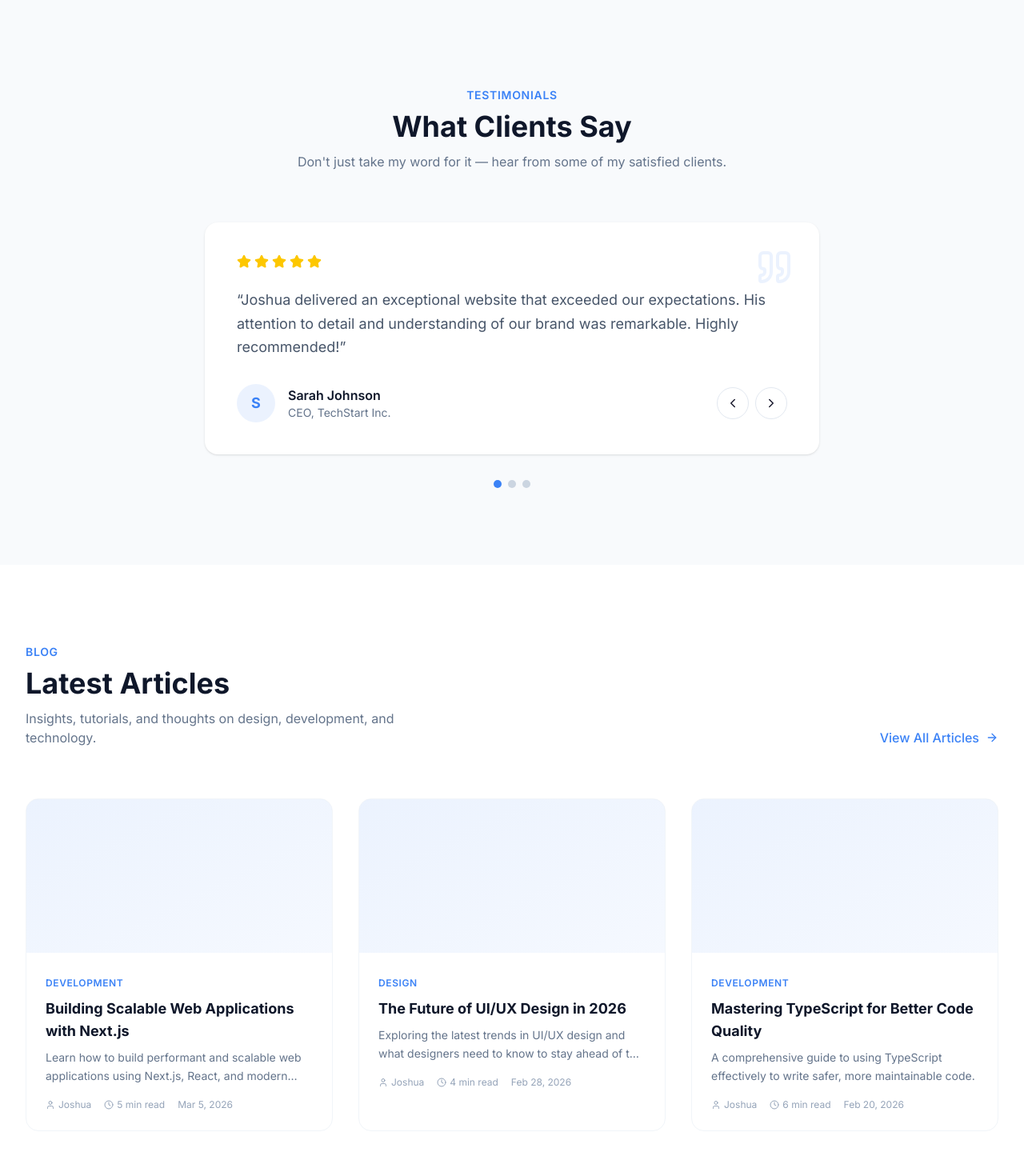
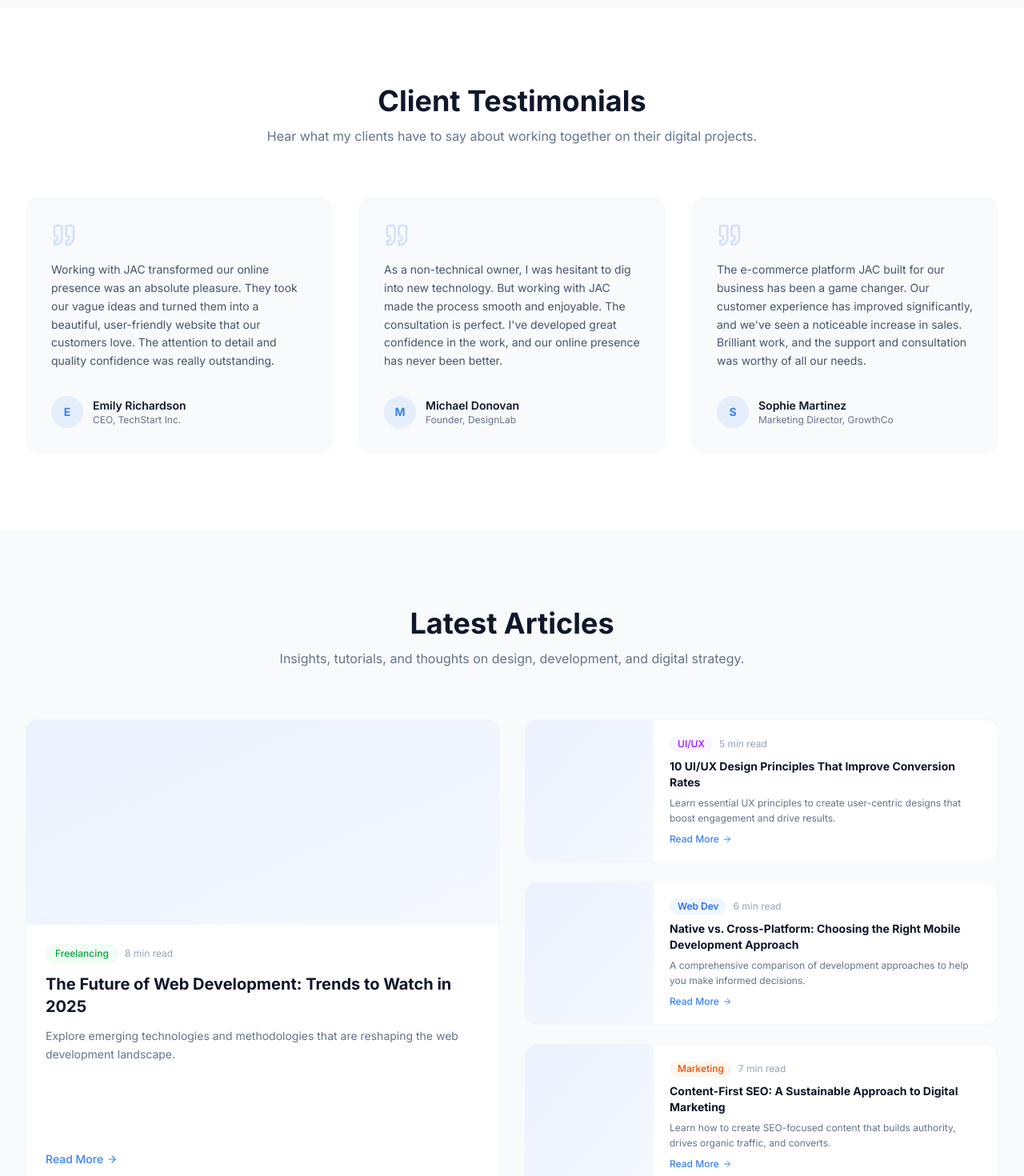
Before and after one commit to Joshua024/jac-portfolio, a Next.js app: page / in a window 1280 px wide. Shown: the part 3720-5190 px from the top of the page at 80% size. Built offline with nearby package versions, Linux system fonts and the light colour scheme; no server answers; the database is empty.

Commit message:
Redesign Testimonials and LatestArticles to match Figma design

```diff
--- a/src/app/page.tsx
+++ b/src/app/page.tsx
@@ -8,14 +8,15 @@ import LatestArticles from "@/components/LatestArticles";
 import Newsletter from "@/components/Newsletter";
 import Contact from "@/components/Contact";
 import Footer from "@/components/Footer";
-import { getTestimonials, getTrustedCompanies, getFeaturedProjects, getServices } from "@/lib/data";
+import { getTestimonials, getTrustedCompanies, getFeaturedProjects, getServices, getArticles } from "@/lib/data";
 
 export default async function Home() {
-  const [dbTestimonials, dbCompanies, dbProjects, dbServices] = await Promise.all([
+  const [dbTestimonials, dbCompanies, dbProjects, dbServices, dbArticles] = await Promise.all([
     getTestimonials("home"),
     getTrustedCompanies(),
     getFeaturedProjects(6),
     getServices(),
+    getArticles(),
   ]);
 
   const testimonials = dbTestimonials.map((t) => ({
@@ -70,6 +71,17 @@ export default async function Home() {
     };
   });
 
+  const articles = dbArticles.slice(0, 4).map((a) => ({
+    id: a.id,
+    slug: a.slug,
+    title: a.title,
+    excerpt: a.excerpt,
+    category: a.category,
+    date: a.date,
+    readTime: a.readTime,
+    image: a.image,
+  }));
+
   return (
     <>
       <Navbar />
@@ -79,7 +91,7 @@ export default async function Home() {
         <FeaturedProjects projects={projects.length > 0 ? projects : undefined} />
         <Services services={services.length > 0 ? services : undefined} />
         <Testimonials testimonials={testimonials} />
-        <LatestArticles />
+        <LatestArticles articles={articles.length > 0 ? articles : undefined} />
         <Newsletter />
         <Contact />
       </main>
--- a/src/components/LatestArticles.tsx
+++ b/src/components/LatestArticles.tsx
@@ -1,102 +1,170 @@
 import Link from "next/link";
-import { ArrowRight, Clock, User } from "lucide-react";
+import { ArrowRight } from "lucide-react";
 
-const articles = [
+interface ArticleItem {
+  id: string | number;
+  slug: string;
+  title: string;
+  excerpt: string;
+  category: string;
+  date: string;
+  readTime: number;
+  image?: string;
+}
+
+interface Props {
+  articles?: ArticleItem[];
+}
+
+const categoryColors: Record<string, string> = {
+  Freelancing: "bg-green-50 text-green-600",
+  "UI/UX": "bg-purple-50 text-purple-600",
+  "Web Dev": "bg-blue-50 text-blue-600",
+  Development: "bg-blue-50 text-blue-600",
+  Design: "bg-purple-50 text-purple-600",
+  Marketing: "bg-orange-50 text-orange-600",
+  Mobile: "bg-cyan-50 text-cyan-600",
+  SEO: "bg-emerald-50 text-emerald-600",
+  Branding: "bg-pink-50 text-pink-600",
+  Technology: "bg-indigo-50 text-indigo-600",
+};
+
+const defaultArticles: ArticleItem[] = [
   {
     id: 1,
-    title: "Building Scalable Web Applications with Next.js",
+    slug: "future-of-web-development-trends-2025",
+    title: "The Future of Web Development: Trends to Watch in 2025",
     excerpt:
-      "Learn how to build performant and scalable web applications using Next.js, React, and modern best practices.",
-    category: "Development",
+      "Explore emerging technologies and methodologies that are reshaping the web development landscape.",
+    category: "Freelancing",
     date: "Mar 5, 2026",
-    readTime: "5 min read",
-    author: "Joshua",
+    readTime: 8,
+    image: "/articles/article1.jpg",
   },
   {
     id: 2,
-    title: "The Future of UI/UX Design in 2026",
+    slug: "ui-ux-design-principles-conversion-rates",
+    title: "10 UI/UX Design Principles That Improve Conversion Rates",
     excerpt:
-      "Exploring the latest trends in UI/UX design and what designers need to know to stay ahead of the curve.",
-    category: "Design",
+      "Learn essential UX principles to create user-centric designs that boost engagement and drive results.",
+    category: "UI/UX",
     date: "Feb 28, 2026",
-    readTime: "4 min read",
-    author: "Joshua",
+    readTime: 5,
+    image: "/articles/article2.jpg",
   },
   {
     id: 3,
-    title: "Mastering TypeScript for Better Code Quality",
+    slug: "native-vs-cross-platform-mobile-development",
+    title: "Native vs. Cross-Platform: Choosing the Right Mobile Development Approach",
     excerpt:
-      "A comprehensive guide to using TypeScript effectively to write safer, more maintainable code.",
-    category: "Development",
+      "A comprehensive comparison of development approaches to help you make informed decisions.",
+    category: "Web Dev",
     date: "Feb 20, 2026",
-    readTime: "6 min read",
-    author: "Joshua",
+    readTime: 6,
+    image: "/articles/article3.jpg",
+  },
+  {
+    id: 4,
+    slug: "content-first-seo-sustainable-approach",
+    title: "Content-First SEO: A Sustainable Approach to Digital Marketing",
+    excerpt:
+      "Learn how to create SEO-focused content that builds authority, drives organic traffic, and converts.",
+    category: "Marketing",
+    date: "Feb 15, 2026",
+    readTime: 7,
+    image: "/articles/article4.jpg",
   },
 ];
 
-export default function LatestArticles() {
+export default function LatestArticles({ articles = defaultArticles }: Props) {
+  const featured = articles[0];
+  const rest = articles.slice(1, 4);
+
   return (
-    <section className="py-24 bg-white">
+    <section className="py-24 bg-gray-50">
       <div className="max-w-7xl mx-auto px-4 sm:px-6 lg:px-8">
         {/* Header */}
-        <div className="flex flex-col sm:flex-row sm:items-end sm:justify-between gap-4 mb-16">
-          <div>
-            <span className="text-primary font-semibold text-sm uppercase tracking-wider">
-              Blog
-            </span>
-            <h2 className="text-4xl font-bold text-gray-900 mt-2">
-              Latest Articles
-            </h2>
-            <p className="text-gray-500 mt-3 max-w-lg">
-              Insights, tutorials, and thoughts on design, development, and technology.
-            </p>
+        <div className="text-center max-w-2xl mx-auto mb-16">
+          <h2 className="text-4xl font-bold text-gray-900">
+            Latest Articles
+          </h2>
+          <p className="text-gray-500 mt-3">
+            Insights, tutorials, and thoughts on design, development, and digital strategy.
+          </p>
+        </div>
+
+        {/* Articles Layout: Featured (left) + Stacked (right) */}
+        <div className="grid lg:grid-cols-2 gap-8">
+          {/* Featured Article */}
+          {featured && (
+            <Link
+              href={`/blog/${featured.slug}`}
+              className="group bg-white rounded-2xl overflow-hidden border border-gray-100 hover:shadow-lg transition-all duration-300 flex flex-col"
+            >
+              <div className="h-64 bg-gradient-to-br from-primary/10 to-primary/5" />
+              <div className="p-6 flex-1 flex flex-col">
+                <div className="flex items-center gap-2 mb-3">
+                  <span className={`text-xs font-medium px-3 py-1 rounded-full ${categoryColors[featured.category] || "bg-gray-100 text-gray-600"}`}>
+                    {featured.category}
+                  </span>
+                  <span className="text-xs text-gray-400">{featured.readTime} min read</span>
+                </div>
+                <h3 className="text-xl font-bold text-gray-900 group-hover:text-primary transition-colors mb-3">
+                  {featured.title}
+                </h3>
+                <p className="text-gray-500 text-sm leading-relaxed flex-1 mb-4">
+                  {featured.excerpt}
+                </p>
+                <span className="inline-flex items-center gap-1 text-primary text-sm font-medium">
+                  Read More
+                  <ArrowRight size={14} />
+                </span>
+              </div>
+            </Link>
+          )}
+
+          {/* Stacked Articles */}
+          <div className="flex flex-col gap-6">
+            {rest.map((article) => (
+              <Link
+                key={article.id}
+                href={`/blog/${article.slug}`}
+                className="group bg-white rounded-2xl overflow-hidden border border-gray-100 hover:shadow-lg transition-all duration-300 flex flex-row"
+              >
+                <div className="w-40 min-h-full bg-gradient-to-br from-primary/10 to-primary/5 flex-shrink-0" />
+                <div className="p-5 flex-1 flex flex-col justify-center">
+                  <div className="flex items-center gap-2 mb-2">
+                    <span className={`text-xs font-medium px-2.5 py-0.5 rounded-full ${categoryColors[article.category] || "bg-gray-100 text-gray-600"}`}>
+                      {article.category}
+                    </span>
+                    <span className="text-xs text-gray-400">{article.readTime} min read</span>
+                  </div>
+                  <h3 className="text-sm font-bold text-gray-900 group-hover:text-primary transition-colors mb-1.5 line-clamp-2">
+                    {article.title}
+                  </h3>
+                  <p className="text-gray-500 text-xs leading-relaxed line-clamp-2 mb-2">
+                    {article.excerpt}
+                  </p>
+                  <span className="inline-flex items-center gap-1 text-primary text-xs font-medium">
+                    Read More
+                    <ArrowRight size={12} />
+                  </span>
+                </div>
+              </Link>
+            ))}
           </div>
+        </div>
+
+        {/* View All Articles */}
+        <div className="text-center mt-12">
           <Link
             href="/blog"
-            className="inline-flex items-center gap-2 text-primary font-medium hover:underline shrink-0"
+            className="inline-flex items-center gap-2 text-gray-600 font-medium hover:text-primary transition-colors"
           >
             View All Articles
             <ArrowRight size={16} />
           </Link>
         </div>
-
-        {/* Articles Grid */}
-        <div className="grid md:grid-cols-2 lg:grid-cols-3 gap-8">
-          {articles.map((article) => (
-            <article
-              key={article.id}
-              className="group bg-white rounded-2xl overflow-hidden border border-gray-100 hover:shadow-lg transition-all duration-300"
-            >
-              {/* Image */}
-              <div className="h-48 bg-gradient-to-br from-primary/10 to-primary/5" />
-
-              {/* Content */}
-              <div className="p-6">
-                <span className="text-xs font-semibold text-primary uppercase tracking-wider">
-                  {article.category}
-                </span>
-                <h3 className="text-lg font-bold text-gray-900 mt-2 group-hover:text-primary transition-colors line-clamp-2">
-                  {article.title}
-                </h3>
-                <p className="text-gray-500 text-sm mt-2 leading-relaxed line-clamp-2">
-                  {article.excerpt}
-                </p>
-
-                <div className="flex items-center gap-4 mt-4 text-xs text-gray-400">
-                  <span className="flex items-center gap-1">
-                    <User size={12} />
-                    {article.author}
-                  </span>
-                  <span className="flex items-center gap-1">
-                    <Clock size={12} />
-                    {article.readTime}
-                  </span>
-                  <span>{article.date}</span>
-                </div>
-              </div>
-            </article>
-          ))}
-        </div>
       </div>
     </section>
   );
--- a/src/components/Testimonials.tsx
+++ b/src/components/Testimonials.tsx
@@ -1,143 +1,83 @@
 "use client";
 
-import { useState } from "react";
-import { ChevronLeft, ChevronRight, Star, Quote } from "lucide-react";
+import { Quote } from "lucide-react";
 
 interface TestimonialData {
   id: string;
   name: string;
   role: string;
   content: string;
-  rating: number;
+  rating?: number;
 }
 
 const defaultTestimonials: TestimonialData[] = [
   {
     id: "1",
-    name: "Sarah Johnson",
+    name: "Emily Richardson",
     role: "CEO, TechStart Inc.",
     content:
-      "Joshua delivered an exceptional website that exceeded our expectations. His attention to detail and understanding of our brand was remarkable. Highly recommended!",
-    rating: 5,
+      "Working with JAC transformed our online presence was an absolute pleasure. They took our vague ideas and turned them into a beautiful, user-friendly website that our customers love. The attention to detail and quality confidence was really outstanding.",
   },
   {
     id: "2",
-    name: "Michael Chen",
+    name: "Michael Donovan",
     role: "Founder, DesignLab",
     content:
-      "Working with JAC was a fantastic experience. He transformed our vision into a stunning reality. The project was delivered on time and the quality was outstanding.",
-    rating: 5,
+      "As a non-technical owner, I was hesitant to dig into new technology. But working with JAC made the process smooth and enjoyable. The consultation is perfect. I've developed great confidence in the work, and our online presence has never been better.",
   },
   {
     id: "3",
-    name: "Emily Davis",
+    name: "Sophie Martinez",
     role: "Marketing Director, GrowthCo",
     content:
-      "The mobile app Joshua built for us has significantly improved our customer engagement. His technical expertise and creative approach made all the difference.",
-    rating: 5,
+      "The e-commerce platform JAC built for our business has been a game changer. Our customer experience has improved significantly, and we've seen a noticeable increase in sales. Brilliant work, and the support and consultation was worthy of all our needs.",
   },
 ];
 
 export default function Testimonials({ testimonials: propTestimonials }: { testimonials?: TestimonialData[] }) {
   const testimonials = propTestimonials && propTestimonials.length > 0 ? propTestimonials : defaultTestimonials;
-  const [current, setCurrent] = useState(0);
-
-  const prev = () =>
-    setCurrent((c) => (c === 0 ? testimonials.length - 1 : c - 1));
-  const next = () =>
-    setCurrent((c) => (c === testimonials.length - 1 ? 0 : c + 1));
 
   return (
-    <section className="py-24 bg-gray-50">
+    <section className="py-24 bg-white">
       <div className="max-w-7xl mx-auto px-4 sm:px-6 lg:px-8">
         {/* Header */}
         <div className="text-center max-w-2xl mx-auto mb-16">
-          <span className="text-primary font-semibold text-sm uppercase tracking-wider">
-            Testimonials
-          </span>
-          <h2 className="text-4xl font-bold text-gray-900 mt-2">
-            What Clients Say
+          <h2 className="text-4xl font-bold text-gray-900">
+            Client Testimonials
           </h2>
           <p className="text-gray-500 mt-3">
-            Don&apos;t just take my word for it — hear from some of my satisfied clients.
+            Hear what my clients have to say about working together on their digital projects.
           </p>
         </div>
 
-        {/* Testimonial Card */}
-        <div className="max-w-3xl mx-auto">
-          <div className="bg-white rounded-2xl p-10 shadow-sm relative">
-            <Quote
-              size={48}
-              className="text-primary/10 absolute top-8 right-8"
-            />
-
-            {/* Stars */}
-            <div className="flex gap-1 mb-6">
-              {Array.from({ length: testimonials[current].rating }).map(
-                (_, i) => (
-                  <Star
-                    key={i}
-                    size={18}
-                    className="text-yellow-400 fill-yellow-400"
-                  />
-                )
-              )}
-            </div>
-
-            <p className="text-gray-600 text-lg leading-relaxed mb-8">
-              &ldquo;{testimonials[current].content}&rdquo;
-            </p>
-
-            <div className="flex items-center justify-between">
-              <div className="flex items-center gap-4">
-                <div className="w-12 h-12 bg-primary/10 rounded-full flex items-center justify-center">
-                  <span className="text-primary font-bold text-lg">
-                    {testimonials[current].name[0]}
+        {/* Testimonials Grid - 3 cards side by side */}
+        <div className="grid md:grid-cols-3 gap-8">
+          {testimonials.slice(0, 3).map((testimonial) => (
+            <div
+              key={testimonial.id}
+              className="bg-gray-50 rounded-2xl p-8 flex flex-col"
+            >
+              <Quote size={32} className="text-primary/20 mb-4" />
+              <p className="text-gray-600 text-sm leading-relaxed flex-1 mb-8">
+                {testimonial.content}
+              </p>
+              <div className="flex items-center gap-3">
+                <div className="w-10 h-10 bg-primary/10 rounded-full flex items-center justify-center">
+                  <span className="text-primary font-bold text-sm">
+                    {testimonial.name[0]}
                   </span>
                 </div>
                 <div>
-                  <div className="font-semibold text-gray-900">
-                    {testimonials[current].name}
+                  <div className="font-semibold text-gray-900 text-sm">
+                    {testimonial.name}
                   </div>
-                  <div className="text-sm text-gray-500">
-                    {testimonials[current].role}
+                  <div className="text-xs text-gray-500">
+                    {testimonial.role}
                   </div>
                 </div>
               </div>
-
-              {/* Navigation */}
-              <div className="flex gap-2">
-                <button
-                  onClick={prev}
-                  className="w-10 h-10 rounded-full border border-gray-200 flex items-center justify-center hover:border-primary hover:text-primary transition-colors"
-                  aria-label="Previous testimonial"
-                >
-                  <ChevronLeft size={18} />
-                </button>
-                <button
-                  onClick={next}
-                  className="w-10 h-10 rounded-full border border-gray-200 flex items-center justify-center hover:border-primary hover:text-primary transition-colors"
-                  aria-label="Next testimonial"
-                >
-                  <ChevronRight size={18} />
-                </button>
-              </div>
             </div>
-          </div>
-
-          {/* Dots */}
-          <div className="flex justify-center gap-2 mt-8">
-            {testimonials.map((_, i) => (
-              <button
-                key={i}
-                onClick={() => setCurrent(i)}
-                className={`w-2.5 h-2.5 rounded-full transition-colors ${
-                  i === current ? "bg-primary" : "bg-gray-300"
-                }`}
-                aria-label={`Go to testimonial ${i + 1}`}
-              />
-            ))}
-          </div>
+          ))}
         </div>
       </div>
     </section>
```
